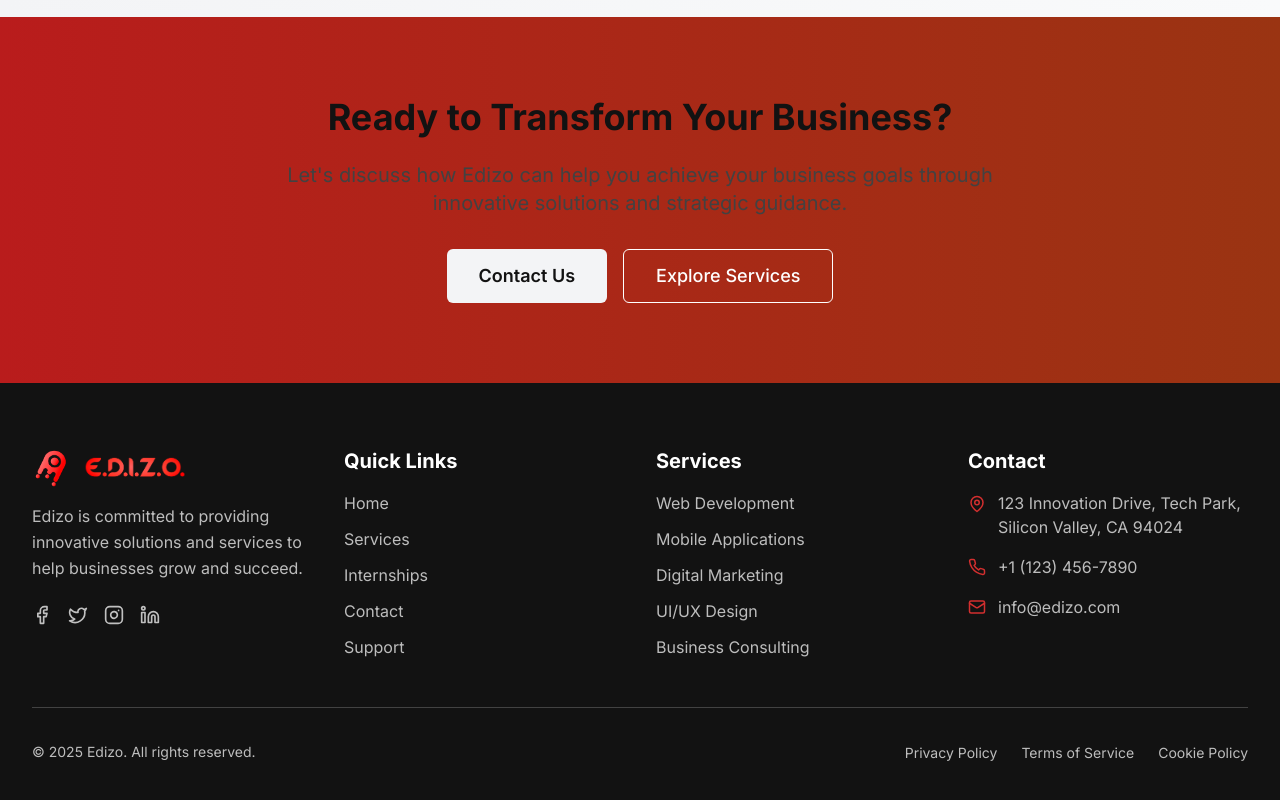
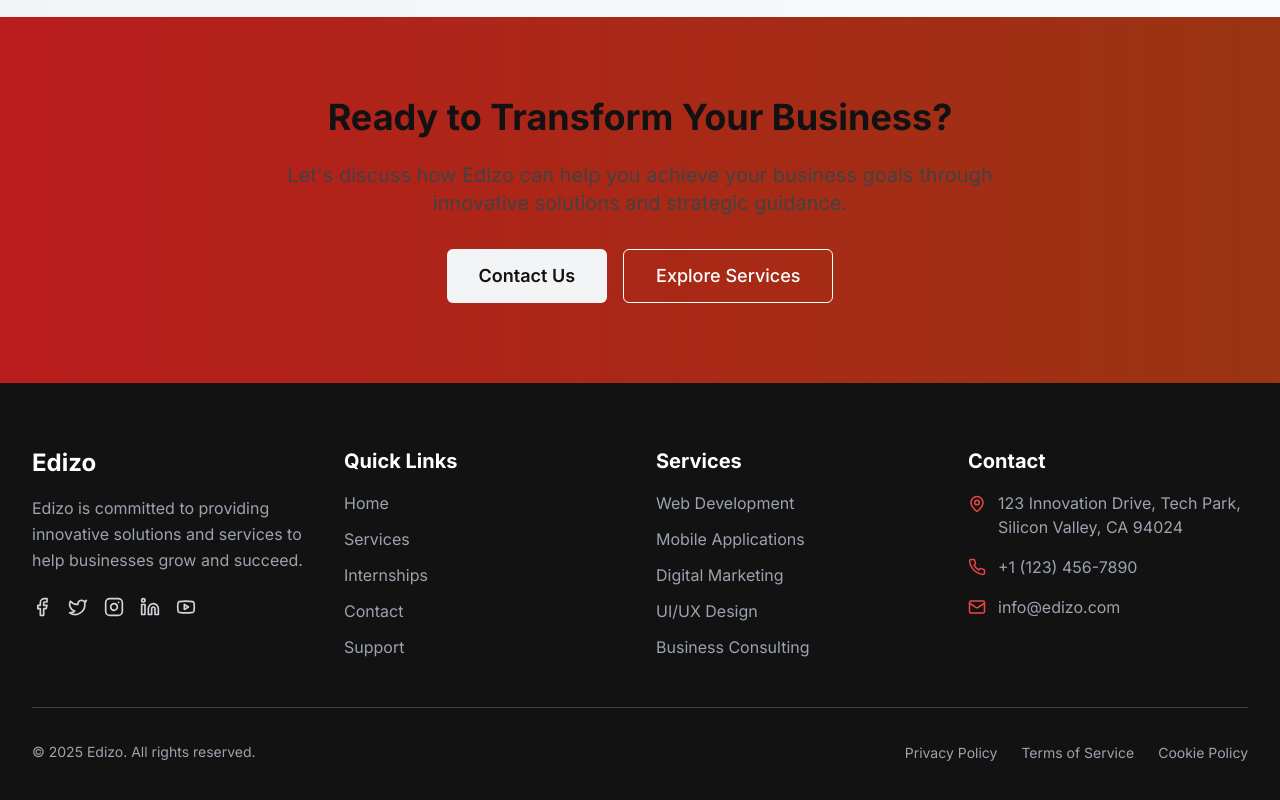
Before and after one commit to EDIZO-IN/Main-Webpage, a React (Vite) app in the folder frontend/: page / in a window 1280 px wide. Shown: the part 3517-4317 px from the top of the page. Built offline with nearby package versions, Linux system fonts and the light colour scheme.

Commit message:
add social media

```diff
--- a/frontend/src/components/common/Footer.tsx
+++ b/frontend/src/components/common/Footer.tsx
@@ -1,7 +1,6 @@
 import React from 'react';
 import { Link } from 'react-router-dom';
-import { Facebook, Twitter, Instagram, Linkedin, Mail, Phone, MapPin } from 'lucide-react';
-import Logo from './Logo';
+import { Facebook, Twitter, Instagram, Linkedin, Youtube, Mail, Phone, MapPin } from 'lucide-react'; // Import Youtube icon
 
 const Footer: React.FC = () => {
   return (
@@ -9,22 +8,28 @@ const Footer: React.FC = () => {
       <div className="container-custom py-16">
         <div className="grid grid-cols-1 md:grid-cols-2 lg:grid-cols-4 gap-8">
           <div>
-            <Logo isFooter />
-            <p className="mt-4 text-edizo-gray-400 max-w-xs">
+            {/* Placeholder for Logo component - assuming it's defined elsewhere */}
+            {/* <Logo isFooter /> */}
+            <h2 className="text-2xl font-bold text-white mb-4">Edizo</h2> {/* Placeholder for Logo */}
+            <p className="mt-4 text-gray-400 max-w-xs">
               Edizo is committed to providing innovative solutions and services to help businesses grow and succeed.
             </p>
             <div className="flex mt-6 space-x-4">
-              <a href="#" className="text-edizo-silver hover:text-white transition-colors duration-300">
+              {/* Social media links with updated hrefs and added YouTube */}
+              <a href="https://www.facebook.com/profile.php?id=61576742758066" target="_blank" rel="noopener noreferrer" className="text-gray-300 hover:text-white transition-colors duration-300">
                 <Facebook size={20} />
               </a>
-              <a href="#" className="text-edizo-silver hover:text-white transition-colors duration-300">
+              <a href="https://x.com/EdizoPvtLtd" target="_blank" rel="noopener noreferrer" className="text-gray-300 hover:text-white transition-colors duration-300">
                 <Twitter size={20} />
               </a>
-              <a href="#" className="text-edizo-silver hover:text-white transition-colors duration-300">
+              <a href="https://www.instagram.com/e.d.i.z.o._official/" target="_blank" rel="noopener noreferrer" className="text-gray-300 hover:text-white transition-colors duration-300">
                 <Instagram size={20} />
               </a>
-              <a href="#" className="text-edizo-silver hover:text-white transition-colors duration-300">
+              <a href="https://www.linkedin.com/in/edizo-pvt-ltd-149748367/" target="_blank" rel="noopener noreferrer" className="text-gray-300 hover:text-white transition-colors duration-300">
                 <Linkedin size={20} />
+              </a>
+              <a href="https://www.youtube.com/@team-edizo" target="_blank" rel="noopener noreferrer" className="text-gray-300 hover:text-white transition-colors duration-300">
+                <Youtube size={20} /> {/* YouTube icon */}
               </a>
             </div>
           </div>
@@ -33,27 +38,27 @@ const Footer: React.FC = () => {
             <h3 className="text-xl font-bold mb-4 text-white">Quick Links</h3>
             <ul className="space-y-3">
               <li>
-                <Link to="/" className="text-edizo-gray-400 hover:text-white transition-colors duration-300">
+                <Link to="/" className="text-gray-400 hover:text-white transition-colors duration-300">
                   Home
                 </Link>
               </li>
               <li>
-                <Link to="/services" className="text-edizo-gray-400 hover:text-white transition-colors duration-300">
+                <Link to="/services" className="text-gray-400 hover:text-white transition-colors duration-300">
                   Services
                 </Link>
               </li>
               <li>
-                <Link to="/internships" className="text-edizo-gray-400 hover:text-white transition-colors duration-300">
+                <Link to="/internships" className="text-gray-400 hover:text-white transition-colors duration-300">
                   Internships
                 </Link>
               </li>
               <li>
-                <Link to="/contact" className="text-edizo-gray-400 hover:text-white transition-colors duration-300">
+                <Link to="/contact" className="text-gray-400 hover:text-white transition-colors duration-300">
                   Contact
                 </Link>
               </li>
               <li>
-                <Link to="/support" className="text-edizo-gray-400 hover:text-white transition-colors duration-300">
+                <Link to="/support" className="text-gray-400 hover:text-white transition-colors duration-300">
                   Support
                 </Link>
               </li>
@@ -64,27 +69,27 @@ const Footer: React.FC = () => {
             <h3 className="text-xl font-bold mb-4 text-white">Services</h3>
             <ul className="space-y-3">
               <li>
-                <Link to="/services/web-development" className="text-edizo-gray-400 hover:text-white transition-colors duration-300">
+                <Link to="/services/web-development" className="text-gray-400 hover:text-white transition-colors duration-300">
                   Web Development
                 </Link>
               </li>
               <li>
-                <Link to="/services/mobile-apps" className="text-edizo-gray-400 hover:text-white transition-colors duration-300">
+                <Link to="/services/mobile-apps" className="text-gray-400 hover:text-white transition-colors duration-300">
                   Mobile Applications
                 </Link>
               </li>
               <li>
-                <Link to="/services/digital-marketing" className="text-edizo-gray-400 hover:text-white transition-colors duration-300">
+                <Link to="/services/digital-marketing" className="text-gray-400 hover:text-white transition-colors duration-300">
                   Digital Marketing
                 </Link>
               </li>
               <li>
-                <Link to="/services/ui-ux" className="text-edizo-gray-400 hover:text-white transition-colors duration-300">
+                <Link to="/services/ui-ux" className="text-gray-400 hover:text-white transition-colors duration-300">
                   UI/UX Design
                 </Link>
               </li>
               <li>
-                <Link to="/services/consulting" className="text-edizo-gray-400 hover:text-white transition-colors duration-300">
+                <Link to="/services/consulting" className="text-gray-400 hover:text-white transition-colors duration-300">
                   Business Consulting
                 </Link>
               </li>
@@ -95,20 +100,20 @@ const Footer: React.FC = () => {
             <h3 className="text-xl font-bold mb-4 text-white">Contact</h3>
             <ul className="space-y-4">
               <li className="flex items-start">
-                <MapPin className="mr-3 text-edizo-red mt-1 flex-shrink-0" size={18} />
-                <span className="text-edizo-gray-400">
+                <MapPin className="mr-3 text-red-500 mt-1 flex-shrink-0" size={18} /> {/* Changed to red-500 for better visibility */}
+                <span className="text-gray-400">
                   123 Innovation Drive, Tech Park, Silicon Valley, CA 94024
                 </span>
               </li>
               <li className="flex items-center">
-                <Phone className="mr-3 text-edizo-red flex-shrink-0" size={18} />
-                <a href="tel:+11234567890" className="text-edizo-gray-400 hover:text-white transition-colors duration-300">
+                <Phone className="mr-3 text-red-500 flex-shrink-0" size={18} /> {/* Changed to red-500 */}
+                <a href="tel:+11234567890" className="text-gray-400 hover:text-white transition-colors duration-300">
                   +1 (123) 456-7890
                 </a>
               </li>
               <li className="flex items-center">
-                <Mail className="mr-3 text-edizo-red flex-shrink-0" size={18} />
-                <a href="mailto:info@edizo.com" className="text-edizo-gray-400 hover:text-white transition-colors duration-300">
+                <Mail className="mr-3 text-red-500 flex-shrink-0" size={18} /> {/* Changed to red-500 */}
+                <a href="mailto:info@edizo.com" className="text-gray-400 hover:text-white transition-colors duration-300">
                   info@edizo.com
                 </a>
               </li>
@@ -116,24 +121,24 @@ const Footer: React.FC = () => {
           </div>
         </div>
 
-        <div className="mt-12 pt-8 border-t border-edizo-gray-800 text-center md:flex md:justify-between md:items-center">
-          <p className="text-edizo-gray-400 text-sm">
+        <div className="mt-12 pt-8 border-t border-gray-700 text-center md:flex md:justify-between md:items-center"> {/* Changed border color */}
+          <p className="text-gray-400 text-sm">
             &copy; {new Date().getFullYear()} Edizo. All rights reserved.
           </p>
           <div className="mt-4 md:mt-0">
             <ul className="flex justify-center md:justify-end space-x-6">
               <li>
-                <a href="#" className="text-edizo-gray-400 hover:text-white text-sm transition-colors duration-300">
+                <a href="#" className="text-gray-400 hover:text-white text-sm transition-colors duration-300">
                   Privacy Policy
                 </a>
               </li>
               <li>
-                <a href="#" className="text-edizo-gray-400 hover:text-white text-sm transition-colors duration-300">
+                <a href="#" className="text-gray-400 hover:text-white text-sm transition-colors duration-300">
                   Terms of Service
                 </a>
               </li>
               <li>
-                <a href="#" className="text-edizo-gray-400 hover:text-white text-sm transition-colors duration-300">
+                <a href="#" className="text-gray-400 hover:text-white text-sm transition-colors duration-300">
                   Cookie Policy
                 </a>
               </li>
```
